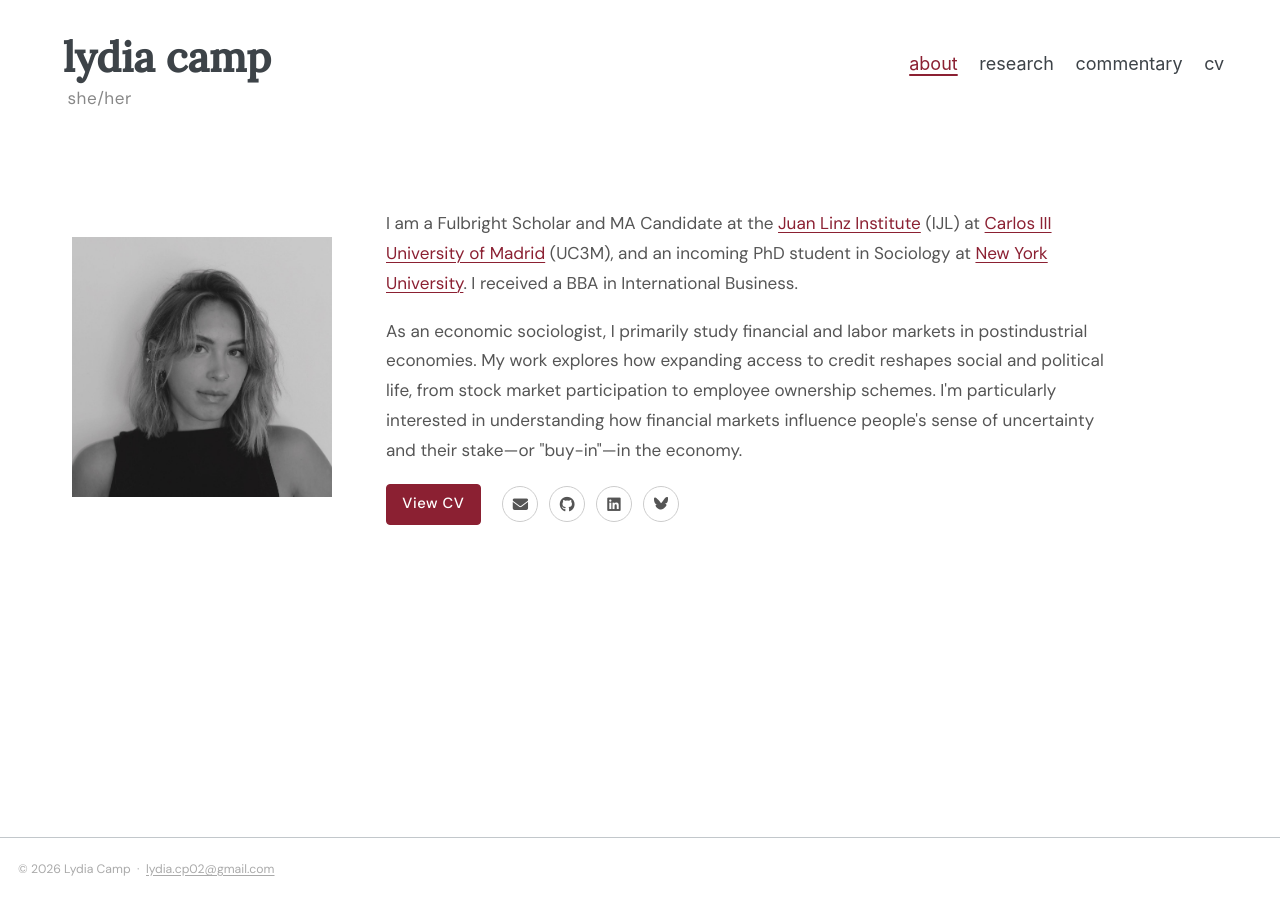
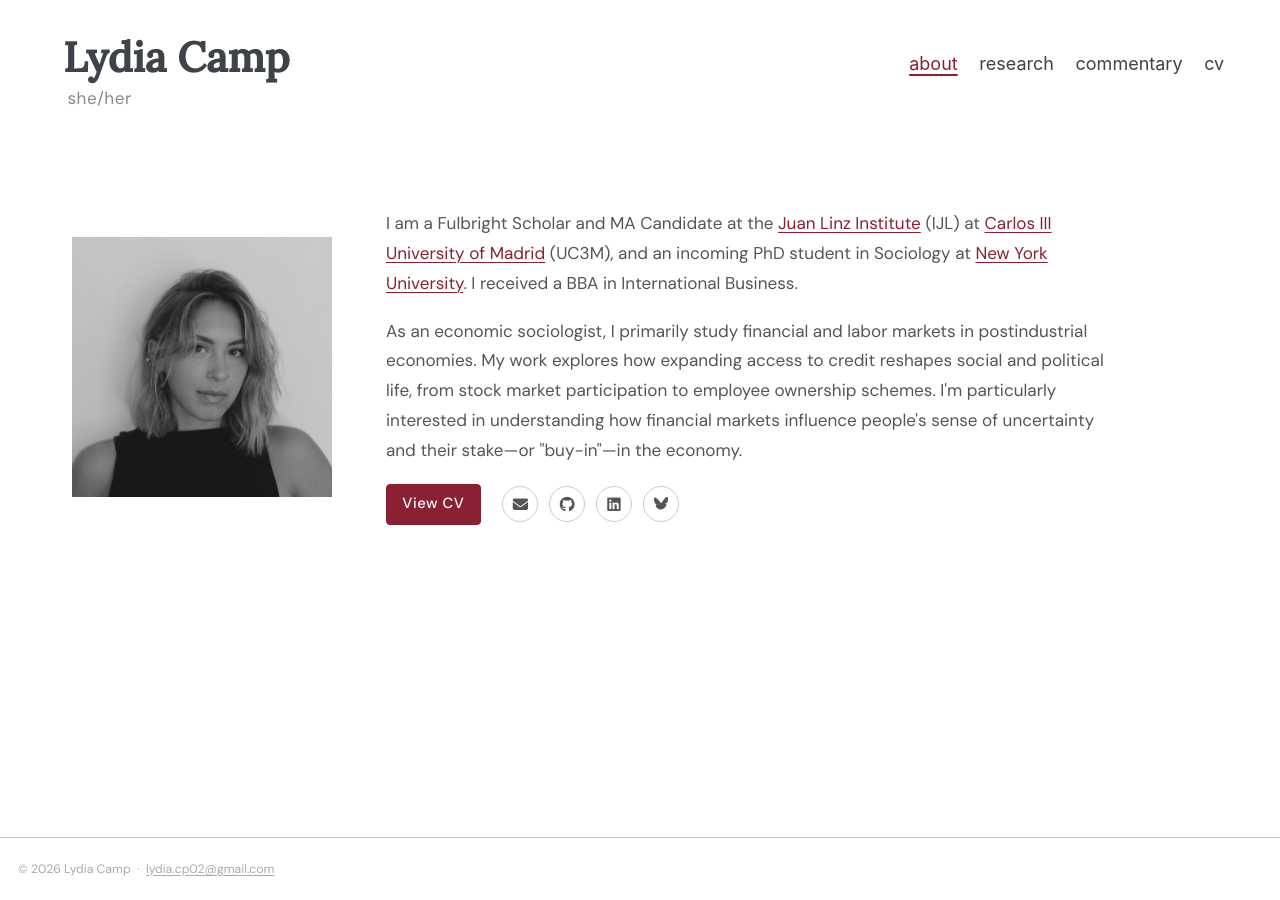
Before and after one commit to lydiagcamp/lydiagcamp.github.io, a Jekyll site: the page built from _pages/about.md, in a window 1280 px wide and 900 px high. Built offline with Jekyll 4.4.1, drawn with Linux system fonts in a browser that asks for light colours.

Commit message:
Keep site name capitalized, lowercase only nav links
Co-Authored-By: Claude Sonnet 4.6 <noreply@anthropic.com>

```diff
--- a/assets/css/custom.css
+++ b/assets/css/custom.css
@@ -168,6 +168,10 @@ details[open] summary {
   color: inherit;
   white-space: nowrap;
   text-transform: lowercase;
+}
+
+.site-nav--simple .masthead__menu-item--lg a {
+  text-transform: none;
 }
 
 /* Active page — red underline */
```
